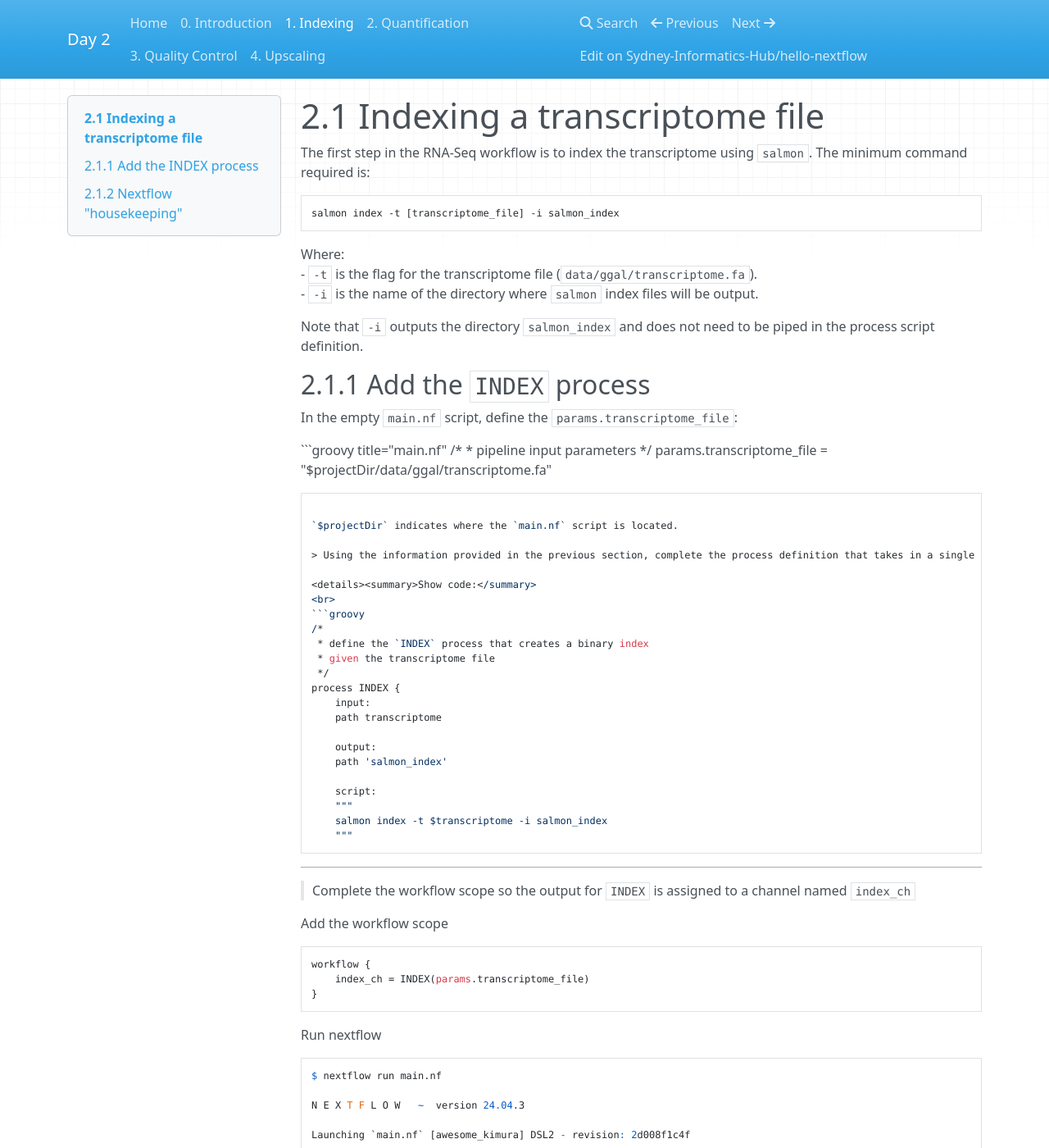
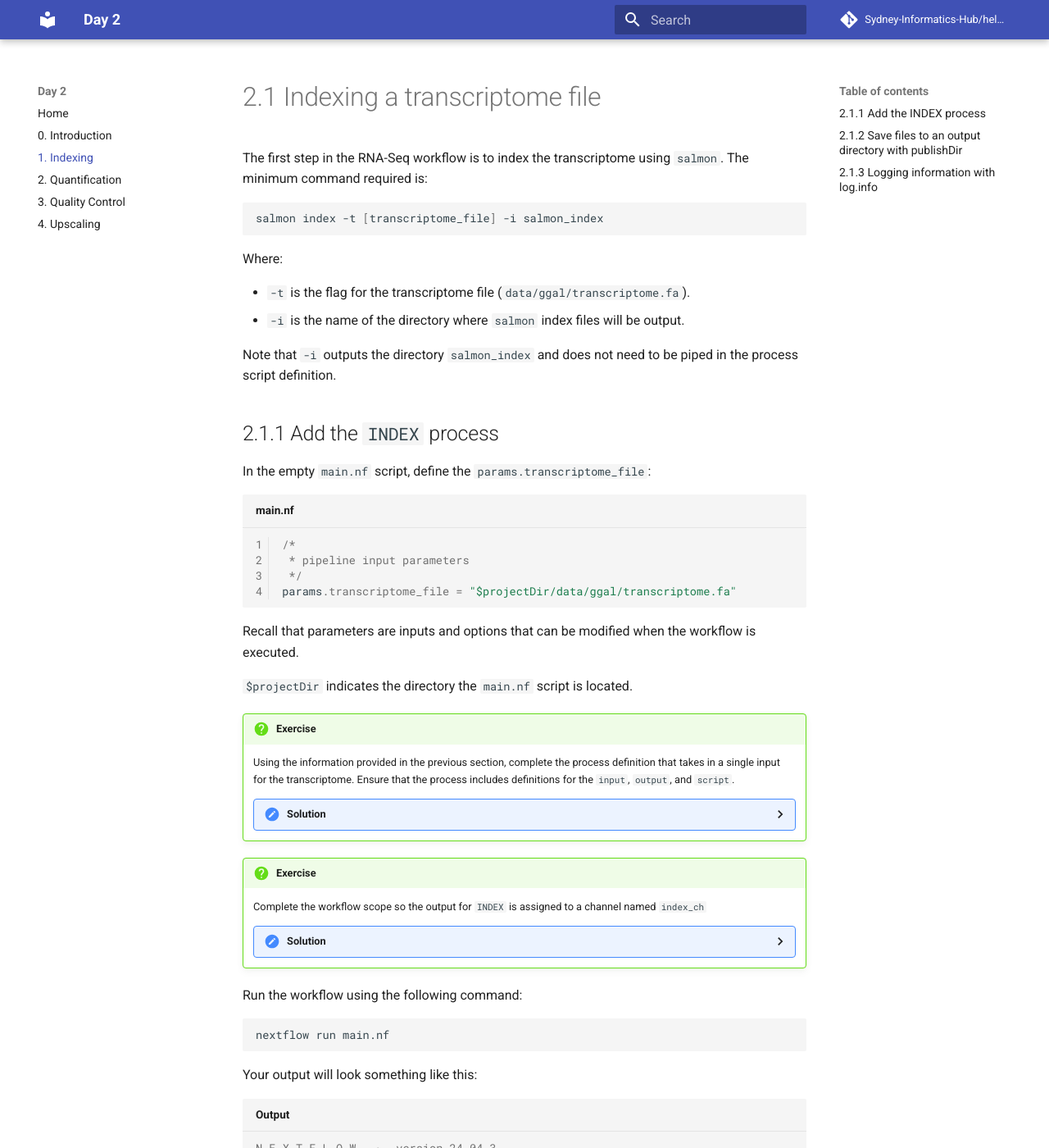
Before and after one commit to Sydney-Informatics-Hub/hello-nextflow, an MkDocs documentation site: the page built from docs/01_salmon_idx.md, in a window 1280 px wide and 1400 px high. Shown: the whole window at 82% size. Built offline with MkDocs 1.6.1 and Material for MkDocs 9.7.7, drawn with Linux system fonts in a browser that asks for light colours; nearby versions of some CDN libraries; comment, search, counter and statistics services are not loaded; some of the changed text lies outside the part shown.

Commit message:
Add and format salmon index docs, mkdocs themeing

````diff
--- a/docs/01_salmon_idx.md
+++ b/docs/01_salmon_idx.md
@@ -8,6 +8,7 @@ salmon index -t [transcriptome_file] -i salmon_index
 ```
 
 Where:
+
 - `-t` is the flag for the transcriptome file (`data/ggal/transcriptome.fa`).
 - `-i` is the name of the directory where `salmon` index files will be output.
 
@@ -16,56 +17,69 @@ process script definition.
 
 ## 2.1.1 Add the `INDEX` process
 
-In the empty `main.nf` script, define the  `params.transcriptome_file`:
+In the empty `main.nf` script, define the `params.transcriptome_file`:
 
-```groovy title="main.nf"
+```groovy linenums="1" title="main.nf"
 /*
  * pipeline input parameters
  */
 params.transcriptome_file = "$projectDir/data/ggal/transcriptome.fa"
 ```
 
-`$projectDir` indicates where the `main.nf` script is located.
+Recall that parameters are inputs and options that can be modified when the
+workflow is executed.
 
-> Using the information provided in the previous section, complete the process definition that takes in a single input for the transcriptome. Ensure that the process includes definitions for the `input`, `output`, and `script`.
+`$projectDir` indicates the directory the `main.nf` script is located.
 
-<details><summary>Show code:</summary>
-<br>
-```groovy
-/*
- * define the `INDEX` process that creates a binary index
- * given the transcriptome file
- */
-process INDEX {
-	input:
-	path transcriptome
+!!! question "Exercise"
 
-	output:
-	path 'salmon_index'
+    Using the information provided in the previous section, complete the process
+    definition that takes in a single input for the transcriptome. Ensure that
+    the process includes definitions for the `input`, `output`, and `script`.
 
-	script:
-	"""
-	salmon index -t $transcriptome -i salmon_index
-	"""
-```
-</details>
+    ??? Solution
 
----
+        ```groovy linenums="6" title="main.nf"
+        /*
+         * define the `INDEX` process that creates a binary index
+         * given the transcriptome file
+         */
+        process INDEX {
+            input:
+            path transcriptome
 
-> Complete the workflow scope so the output for `INDEX` is assigned to a
-> channel named `index_ch`
+            output:
+            path 'salmon_index'
 
-Add the workflow scope
-```
-workflow {
-    index_ch = INDEX(params.transcriptome_file)
-}
+            script:
+            """
+            salmon index -t $transcriptome -i salmon_index
+            """
+        }
+        ```
+
+!!! question "Exercise"
+
+    Complete the workflow scope so the output for `INDEX` is assigned to a
+    channel named `index_ch`
+
+    ??? Solution
+
+        ```groovy title="main.nf"
+        workflow {
+            index_ch = INDEX(params.transcriptome_file)
+        }
+        ```
+
+Run the workflow using the following command:
+
+```bash
+nextflow run main.nf
 ```
 
-Run nextflow
-```
-$ nextflow run main.nf
+Your output will look something like this:
 
+```console title="Output"
 N E X T F L O W   ~  version 24.04.3
 
 Launching `main.nf` [awesome_kimura] DSL2 - revision: 2d008f1c4f
@@ -74,49 +88,73 @@ executor >  local (1)
 [9a/4a1dc7] INDEX | 1 of 1 ✔
 ```
 
-Inspect files, `salmon_index` contains a bunch of files etc..
+Recall that the specifics of the output are randomly generated (i.e.
+`[awesome_kimura]` and `[9a/4a1dc7]` in this example).
 
-## 2.1.2 Nextflow "housekeeping"
+In this example, the output files for the `INDEX` process is output in
+`work/9a/4a1dc7...`. As more processes are added, it becomes cumbersome to
+navigate and inspect each directory for the output files.
 
-Now that we have a single process working, we will add a few things to tidy the
-workflow and the ouputs.
+## 2.1.2 Save files to an output directory with `publishDir`
 
-In Day 1, we had to inspect the `workDir`, add `publishDir` to `INDEX` to output in a human-readable and central location. Add `params.outdir` and `publishDir`:
-```
-/*
- * pipeline input parameters
- */
-params.transcriptome_file = "$projectDir/data/ggal/transcriptome.fa"
-params.outdir = "results"
+Next, you will create a centralised directory where all output files will be
+copied to with the `publishDir` directive.
+
+!!! question "Exercise"
+
+    Add a second parameter named `outdir`, and assign the string `"results"`.
+
+    ??? Solution
+
+        ```groovy linenums="1" title="main.nf"
+        /*
+         * pipeline input parameters
+         */
+        params.transcriptome_file = "$projectDir/data/ggal/transcriptome.fa"
+        params.outdir = "results"
+        ```
+
+Add the `publishDir` directive to `INDEX`:
+
+```groovy title="main.nf"
+process INDEX {
+    publishDir params.outdir, mode: 'copy'
+
 ```
 
-```
-process INDEX {
-	publishDir params.outdir, mode: 'copy'
+`mode: 'copy'` copies the output files into the publish directory (`results/`).
+More information and other modes can be found on
+[publishDir](https://www.nextflow.io/docs/latest/process.html#publishdir).
 
-	input:
+## 2.1.3 Logging information with `log.info`
+
+It can be useful to print the parameters when workflows are executed.
+
+The `log.info` command can be used to print multiline information using
+[groovy](https://www.tutorialspoint.com/groovy/groovy_basic_syntax.htm)'s
+logger functionality.
+
+Add the `log.info` command to print the parameters:
+```groovy title="main.nf"
+log.info """\
+    R N A S E Q - N F   P I P E L I N E
+    ===================================
+    transcriptome: ${params.transcriptome_file}
+    outdir       : ${params.outdir}
+    """
+    .stripIndent()
 ```
 
-Mention `mode: 'copy'` and link to docs.
+`.stripIndent()` is a groovy method that removes the indentation at the
+beginning of the lines. We will use groovy more in later exercises.
 
-Mention groovy.
+Run the workflow:
 
-Add a `log.info` to track information about the workflow, mainly parameters.
-```
-log.info """\
-    R N A S E Q - N F   P I P E L I N E
-	===================================
-	transcriptome: ${params.transcriptome_file}
-	outdir       : ${params.outdir}
-	"""
-	.stripIndent(true)
+```bash
+nextflow run main.nf
 ```
 
-Explain `.stripIndent()`.
-
-```
-$ nextflow run main.nf
-
+```console title="Output"
 N E X T F L O W   ~  version 24.04.3
 
 Launching `main.nf` [goofy_ekeblad] DSL2 - revision: 8420244f03
@@ -131,9 +169,16 @@ executor >  local (1)
 
 ```
 
-`log.info` prints the parameters.
+Your output now displays the parameter, and the output index files are in
+`results/salmon_index`.
 
-Now all the index files are in `/results` folder, we will add all outputs for
-the remaining processes here.
+All remaining output files generated with the workflow will now be copied from
+the `workDir` to here.
 
-**Achievements**
+!!! abstract "Summary"
+
+    In this step you have learned:
+
+    1. How to implement a simple process with input data
+    2. How to define parameters in your workflow scripts
+    3. How to improve workflows with Nextflow directives and groovy
--- a/mkdocs.yml
+++ b/mkdocs.yml
@@ -9,3 +9,15 @@ nav:
   - 2. Quantification: 02_quant.md
   - 3. Quality Control: 03_qc.md
   - 4. Upscaling: 04_scale.md
+
+theme:
+  name: material
+
+markdown_extensions:
+  - admonition
+  - pymdownx.details
+  - pymdownx.highlight:
+      anchor_linenums: true
+  - pymdownx.inlinehilite
+  - pymdownx.superfences:
+      preserve_tabs: true
````
Also changed, not shown: README.md (+1 -1 lines).
